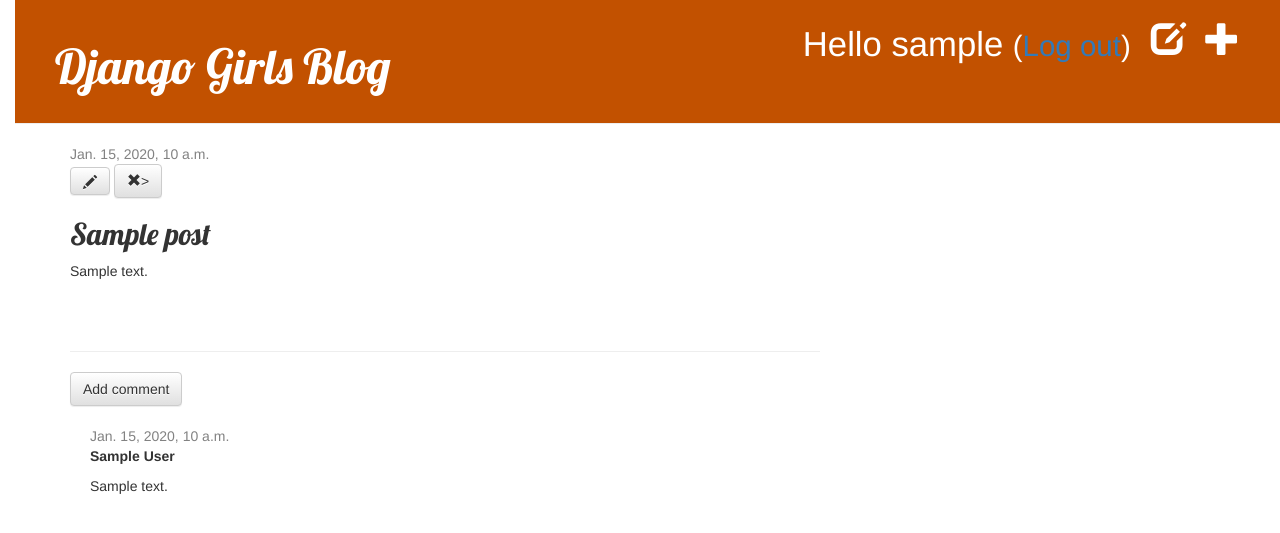
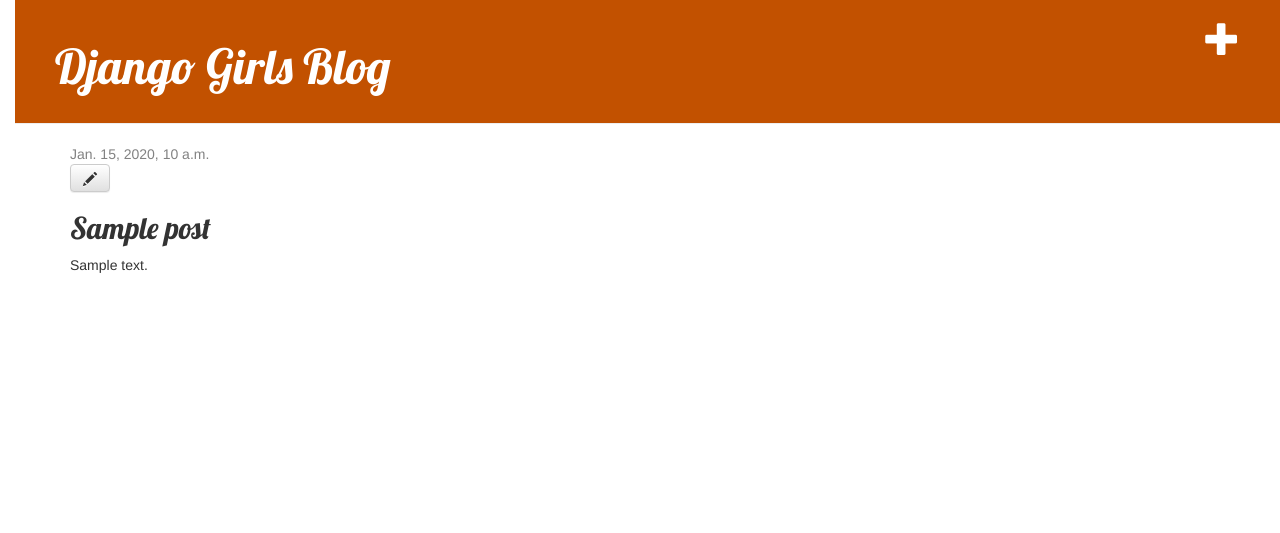
Before and after one commit to Teshma/django_blog, a Django app: page /post/1/ in a window 1280 px wide. Shown: the top 533 px of the page. Run offline with Django 3.2, Linux system fonts and the light colour scheme; a user stored in the database is signed in; tables that the repository leaves empty hold one stand-in row (values such as "Sample post"); some libraries are stand-ins or nearby versions.

Commit message:
Revert "comments and drafts"
This reverts commit d8bee0bcd9de971e9f94b53e6d75af2fa330e851.

```diff
--- a/blog/admin.py
+++ b/blog/admin.py
@@ -1,7 +1,6 @@
 from django.contrib import admin
-from .models import Post, Comment
+from .models import Post
 
 # Register your models here.
 
 admin.site.register(Post)
-admin.site.register(Comment)
--- a/blog/models.py
+++ b/blog/models.py
@@ -15,22 +15,5 @@ class Post(models.Model):
         self.published_date = timezone.now()
         self.save()
 
-    def approved_comments(self):
-        return self.comments.filter(approved_comment=True)
-
     def __str__(self):
         return self.title
-
-class Comment(models.Model):
-    post = models.ForeignKey("blog.Post", on_delete=models.CASCADE, related_name="comments")
-    author = models.CharField(max_length=200)
-    text = models.TextField()
-    created_date = models.DateTimeField(default=timezone.now)
-    approved_comment = models.BooleanField(default=False)
-
-    def approve(self):
-        self.approved_comment = True
-        self.save()
-
-    def __str__(self):
-        return self.text
--- a/blog/static/css/blog.css
+++ b/blog/static/css/blog.css
@@ -53,7 +53,3 @@ h1, h2, h3, h4 {
 .post h2 a, .post h2 a:visited {
     color: #000000;
 }
-
-.comment {
-    margin: 20px 0px 20px 20px;
-}
--- a/blog/templates/blog/base.html
+++ b/blog/templates/blog/base.html
@@ -13,10 +13,6 @@
         <div class="page-header">
             {% if user.is_authenticated %}
                 <a href="{% url 'post_new' %}" class="top-menu"><span class="glyphicon glyphicon-plus"></span></a>
-                <a href="{% url 'post_draft_list' %}" class="top-menu"><span class="glyphicon glyphicon-edit"></span></a>
-                <p class="top-menu">Hello {{user.username}} <small>(<a href="{% url 'logout' %}">Log out</a>)</small></p>
-            {% else %}
-                <a href="{% url 'login' %}" class="top-menu"><span class="glyphicon glyphicon-lock"></span></a>
             {% endif %}
             <h1><a href="/">Django Girls Blog</a></h1>
         </div>
--- a/blog/templates/blog/post_detail.html
+++ b/blog/templates/blog/post_detail.html
@@ -6,33 +6,11 @@
             <div class ="date">
                 {{ post.published_date }}
             </div>
-        {% else %}
-            <a class="btn btn-default" href="{% url 'post_publish' pk=post.pk %}">Publish</a>
         {% endif %}
         {% if user.is_authenticated %}
             <a class="btn btn-default" href="{% url 'post_edit' pk=post.pk %}"><span class="glyphicon glyphicon-pencil"></span></a>
-            <a class="btn btn-default" href="{% url 'post_remove' pk=post.pk %}"><span class="glyphicon glyphicon-remove"></span>></a>
         {% endif %}
         <h2> {{post.title}}</h2>
         <p>{{post.text|linebreaksbr}}</p>
     </div>
-    <hr>
-    <a class="btn btn-default" href="{% url 'add_comment_to_post' pk=post.pk %}">Add comment</a>
-    {% for comment in post.comments.all %}
-        {% if user.is_authenticated or comment.approved_comment %}
-        <div class="comment">
-            <div class="date">
-                {{comment.created_date}}
-                {% if not comment.approved_comment %}
-                    <a class="btn btn-default" href="{% url 'comment_remove' pk=comment.pk %}"><span class="gylphicon glyphicon-remove"></span></a>
-                    <a class="btn btn-default" href="{% url 'comment_approve' pk=comment.pk %}"><span class="gylphicon glyphicon-ok"></span></a>
-                {% endif %}
-            </div>
-            <strong>{{comment.author}}</strong>
-            <p>{{comment.text|linebreaks}}</p>
-        </div>
-        {% endif %}
-    {% empty %}
-        <p>No comments here yet :</p>
-    {% endfor %}
 {% endblock %}
--- a/blog/templates/blog/post_list.html
+++ b/blog/templates/blog/post_list.html
@@ -8,7 +8,6 @@
             </div>
             <h2><a href="{% url 'post_detail' pk=post.pk %}">{{ post.title }}</a></h2>
             <p>{{ post.text|linebreaksbr }}</p>
-            <a href="{% url 'post_detail' pk=post.pk %}">Comments: {{post.approved_comments.count}}</a>
         </div>
     {% endfor %}
 {% endblock %}
--- a/blog/urls.py
+++ b/blog/urls.py
@@ -6,10 +6,4 @@ urlpatterns = [
     path("post/<int:pk>/", views.post_detail, name="post_detail"),
     path("post/new/", views.post_new, name="post_new"),
     path("post/<int:pk>/edit", views.post_edit, name="post_edit"),
-    path("drafts/", views.post_draft_list, name="post_draft_list"),
-    path("post/<pk>/publish/", views.post_publish, name="post_publish"),
-    path("post/<pk>/remove/", views.post_remove, name="post_remove"),
-    path("post/<int:pk>/comment/", views.add_comment_to_post, name="add_comment_to_post"),
-    path("comment/<int:pk>/approve/", views.comment_approve, name="comment_approve"),
-    path("comment/<int:pk>/remove/", views.comment_remove, name="comment_remove"),
 ]
--- a/blog/views.py
+++ b/blog/views.py
@@ -1,8 +1,8 @@
 from django.shortcuts import render, get_object_or_404, redirect
-from .models import Post, Comment
-from .forms import PostForm, CommentForm
+from .models import Post
+from .forms import PostForm
 from django.utils import timezone
-from django.contrib.auth.decorators import login_required
+
 # Create your views here.
 
 def post_list(request):
@@ -13,20 +13,19 @@ def post_detail(request, pk):
     post = get_object_or_404(Post, pk=pk)
     return render(request, "blog/post_detail.html", {"post": post})
 
-@login_required
 def post_new(request):
     if request.method == "POST":
         form = PostForm(request.POST)
         if form.is_valid():
             post = form.save(commit=False)
             post.author = request.user
+            post.published_date = timezone.now()
             post.save()
             return redirect("post_detail", pk=post.pk)
     else:
         form = PostForm()
     return render(request, "blog/post_edit.html", {"form": form})
 
-@login_required
 def post_edit(request, pk):
     post = get_object_or_404(Post, pk=pk)
     if request.method == "POST":
@@ -34,47 +33,9 @@ def post_edit(request, pk):
         if form.is_valid():
             post = form.save(commit=False)
             post.author = request.user
+            post.published_date = timezone.now()
             post.save()
             return redirect("post_detail", pk=post.pk)
     else:
         form = PostForm(instance=post)
     return render(request, "blog/post_edit.html", {"form": form})
-
-@login_required
-def post_draft_list(request):
-    posts = Post.objects.filter(published_date__isnull=True).order_by("created_date")
-    return render(request, "blog/post_draft_list.html", {"posts": posts})
-
-@login_required
-def post_publish(request, pk):
-    post = get_object_or_404(Post, pk=pk)
-    return redirect("post_detail", pk=pk)
-
-@login_required
-def post_remove(request, pk):
-    post = get_object_or_404(Post, pk=pk)
-    post.delete()
-    return redirect("post_list")
-
-def add_comment_to_post(request, pk):
-    post = get_object_or_404(Post, pk=pk)
-    if request.method == "POST":
-        form = CommentForm(request.POST)
-        if form.is_valid():
-            comment = form.save(commit=False)
-            comment.post = post
-            comment.save()
-            return redirect("post_detail", pk=post.pk)
-    else:
-        form = CommentForm()
-    return render(request, "blog/add_comment_to_post.html", {"form": form})
-
-def comment_approve(request, pk):
-    comment = get_object_or_404(Comment, pk=pk)
-    comment.approve()
-    return redirect("post_detail", pk=comment.post.pk)
-
-def comment_remove(request, pk):
-    comment = get_object_or_404(Comment, pk=pk)
-    comment.delete()
-    return redirect("post_detail", pk=comment.post.pk)
--- a/mysite/settings.py
+++ b/mysite/settings.py
@@ -120,5 +120,3 @@ USE_TZ = True
 
 STATIC_URL = '/static/'
 STATIC_ROOT = os.path.join(BASE_DIR, "static")
-
-LOGIN_REDIRECT_URL = "/"
--- a/mysite/urls.py
+++ b/mysite/urls.py
@@ -15,11 +15,8 @@ Including another URLconf
 """
 from django.contrib import admin
 from django.urls import path, include
-from django.contrib.auth import views
 
 urlpatterns = [
     path('admin/', admin.site.urls),
-    path("accounts/login/", views.LoginView.as_view(), name="login"),
-    path("accounts/logout/", views.LogoutView.as_view(next_page="/"), name="logout"),
-    path("", include("blog.urls")),
+    path("", include("blog.urls"))
 ]
```
Also changed, not shown: blog/forms.py (+1 -7 lines), blog/templates/blog/add_comment_to_post.html (deleted, +0 -10 lines), blog/templates/blog/post_draft_list.html (deleted, +0 -11 lines), blog/templates/registration/login.html (deleted, +0 -24 lines), blog/migrations/0002_comment.py (deleted).
